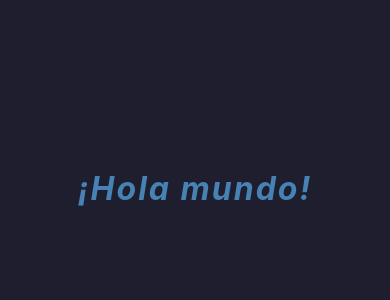
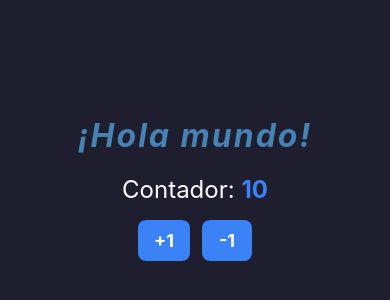
Before and after one commit to mono-de-farm/project-m, a React Native app: screen / in a window 390 px wide. Shown: the part 234-534 px from the top of the page. Built offline with nearby package versions, Linux system fonts and the light colour scheme.

Commit message:
integracion de contadoe en App.tsx

```diff
--- a/App.tsx
+++ b/App.tsx
@@ -1,12 +1,40 @@
-import { StatusBar } from 'expo-status-bar';
-import { StyleSheet, Text, View } from 'react-native';
+import React, { useState } from 'react';
+import { StyleSheet, Text, View, Pressable } from 'react-native';
+
+export const Counter = () => {
+  const [count, setCount] = useState(10);
+
+  const increaseBy = (value: number) => {
+    setCount(count + value);
+  };
+
+  return (
+    <View style={styles.counterContainer}>
+      <Text style={styles.counterText}>
+        Contador: <Text style={styles.counterBold}>{count}</Text>
+      </Text>
+
+      <View style={styles.buttonRow}>
+        <Pressable style={styles.button} onPress={() => increaseBy(1)}>
+          <Text style={styles.buttonText}>+1</Text>
+        </Pressable>
+
+        <Pressable style={styles.button} onPress={() => increaseBy(-1)}>
+          <Text style={styles.buttonText}>-1</Text>
+        </Pressable>
+      </View>
+    </View>
+  );
+};
 
 export default function App() {
   return (
     <View style={styles.container}>
-      {/* Aplicamos la propiedad style al componente Text */}
-      <Text style={styles.texto}>¡Hola mundo!</Text>
-      <StatusBar style="auto" />
+      {/* Tu mensaje Hola mundo */}
+      <Text style={styles.titulo}>¡Hola mundo!</Text>
+
+      {/* Componente del contador */}
+      <Counter />
     </View>
   );
 }
@@ -18,12 +46,41 @@ const styles = StyleSheet.create({
     alignItems: 'center',
     justifyContent: 'center',
   },
-  texto: {
+  titulo: {
     fontSize: 32,
     color: '#4682b4',
     fontWeight: 'bold',
     fontStyle: 'italic',
     letterSpacing: 2,
-    textAlign: 'center',
+    marginBottom: 20, // Espacio entre el Hola mundo y el contador
+  },
+  counterContainer: {
+    alignItems: 'center',
+  },
+  counterText: {
+    fontSize: 24,
+    color: '#ffffff',
+    marginBottom: 16,
+  },
+  counterBold: {
+    fontWeight: 'bold',
+    color: '#3b82f6',
+  },
+  buttonRow: {
+    flexDirection: 'row',
+    gap: 12,
+  },
+  button: {
+    paddingVertical: 10,
+    paddingHorizontal: 16,
+    backgroundColor: '#3b82f6',
+    borderRadius: 8,
+    minWidth: 50,
+    alignItems: 'center',
+  },
+  buttonText: {
+    color: '#ffffff',
+    fontWeight: 'bold',
+    fontSize: 18,
   },
 });
```
